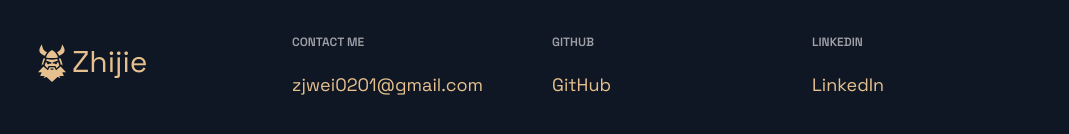
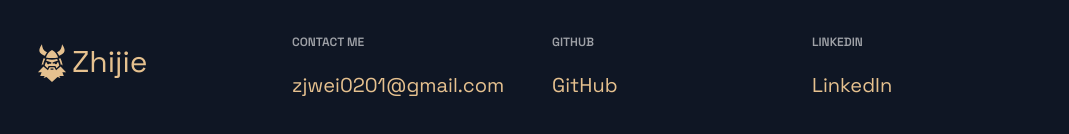
Before and after one commit to ZJW-92/personal_portfolio, a Next.js app: page / in a window 1280 px wide. Shown: the part 4598-4732 px from the top of the page, without its empty margins (88-1157 px from the left). Built offline with nearby package versions, Linux system fonts and the light colour scheme.

Commit message:
update header styles

```diff
--- a/src/components/Footer/FooterStyles.js
+++ b/src/components/Footer/FooterStyles.js
@@ -18,7 +18,7 @@ export const Span = styled.span`
 `;
 
 export const LinkItem = styled.a`
-	font-size: 18px;
+	font-size: 2rem;
 	line-height: 30px;
 	color: #e6c18f;
 	margin-bottom: 16px;
```
